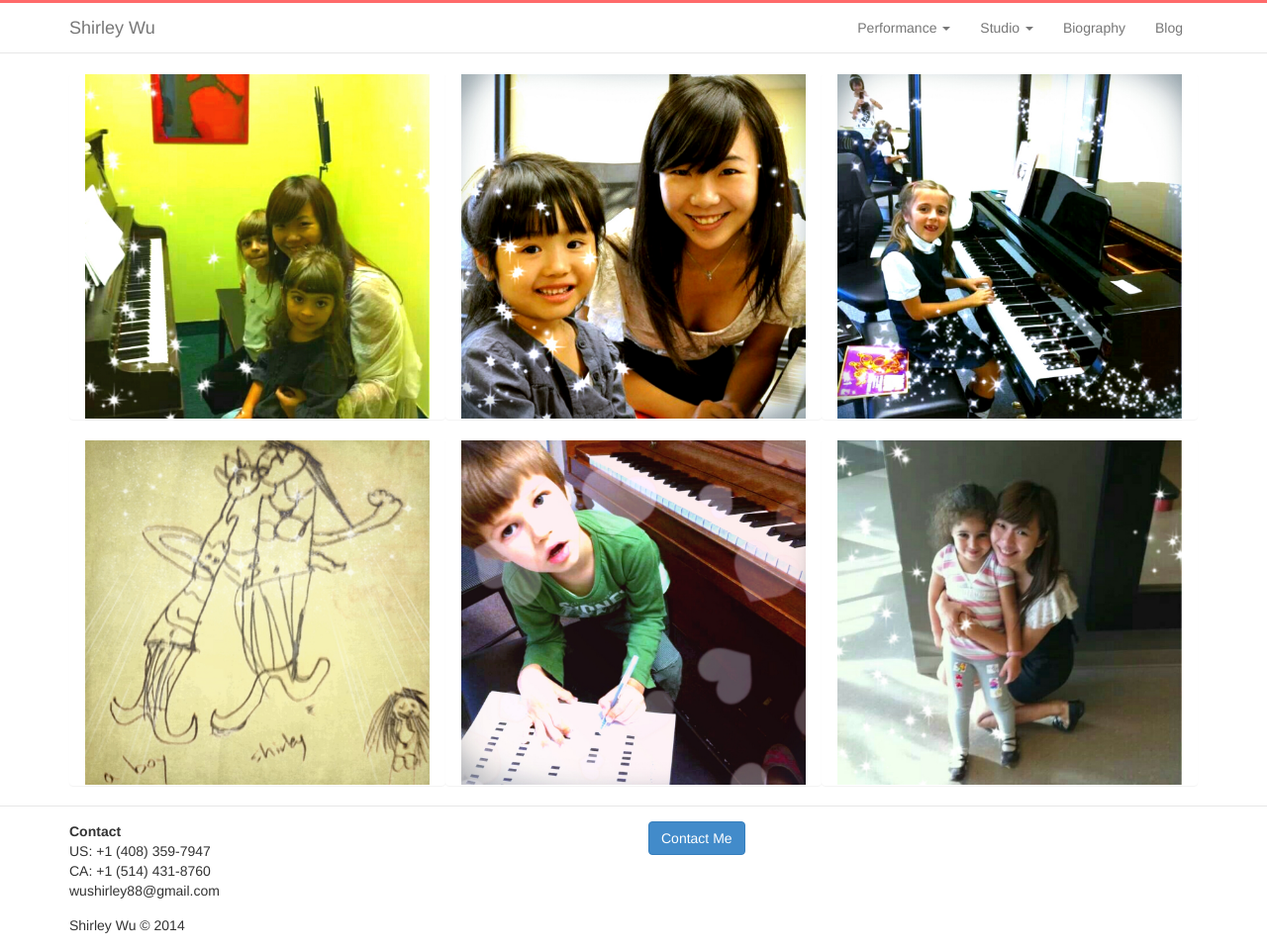
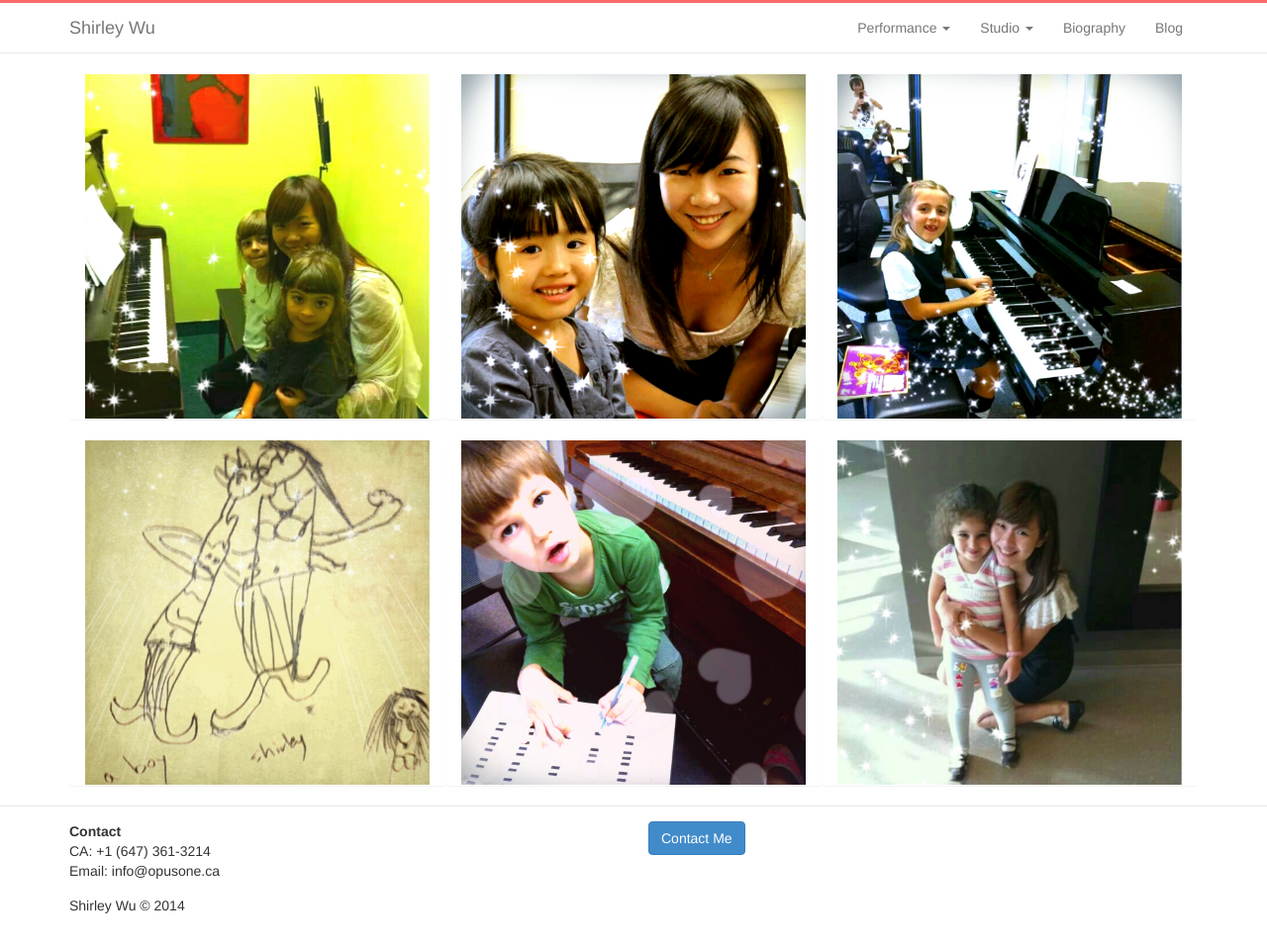
Before and after one commit to alfredkam/shirleywu.me, a Jekyll site: the page built from studio-gallery.html, in a window 1280 px wide. Shown: the whole page at 99% size. Built offline with Jekyll 4.4.1, drawn with Linux system fonts in a browser that asks for light colours.

Commit message:
updated #

```diff
--- a/_includes/footer.html
+++ b/_includes/footer.html
@@ -4,9 +4,8 @@
       <div class='row'>
         <div class='col-sm-6'>
             <b>Contact</b><br>
-            US: +1 (408) 359-7947<br>
-            CA: +1 (514) 431-8760<br>
-            wushirley88@gmail.com<br>
+            CA: +1 (647) 361-3214<br>
+            Email: info@opusone.ca<br>
         </div>
         <div id='contactComponent' class='col-sm-6'>
 
```
Also changed, not shown: 2 other files.
